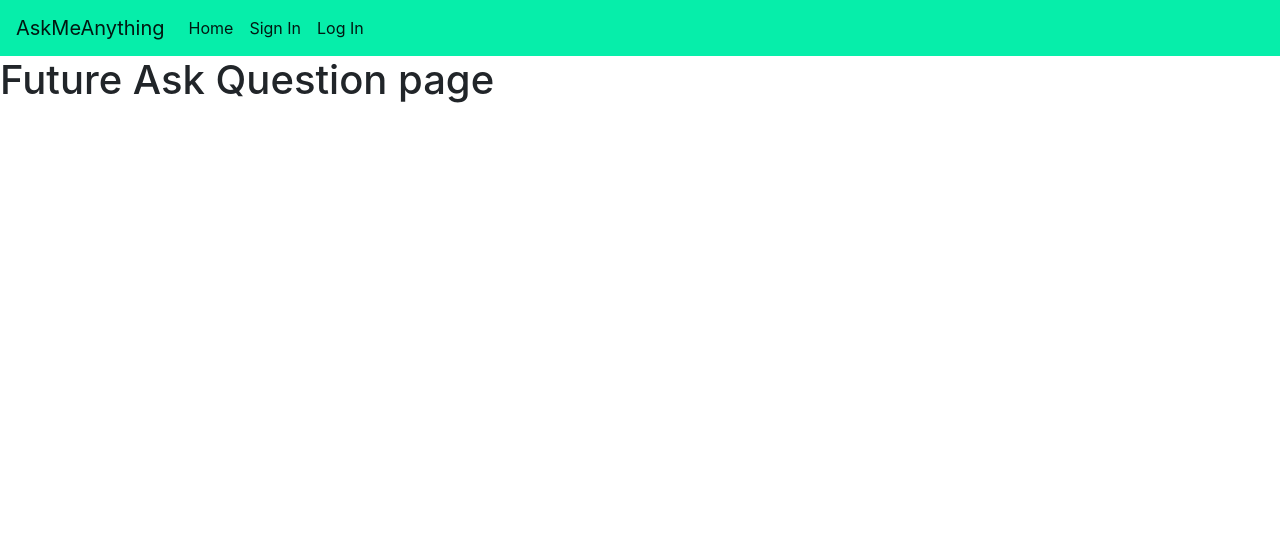
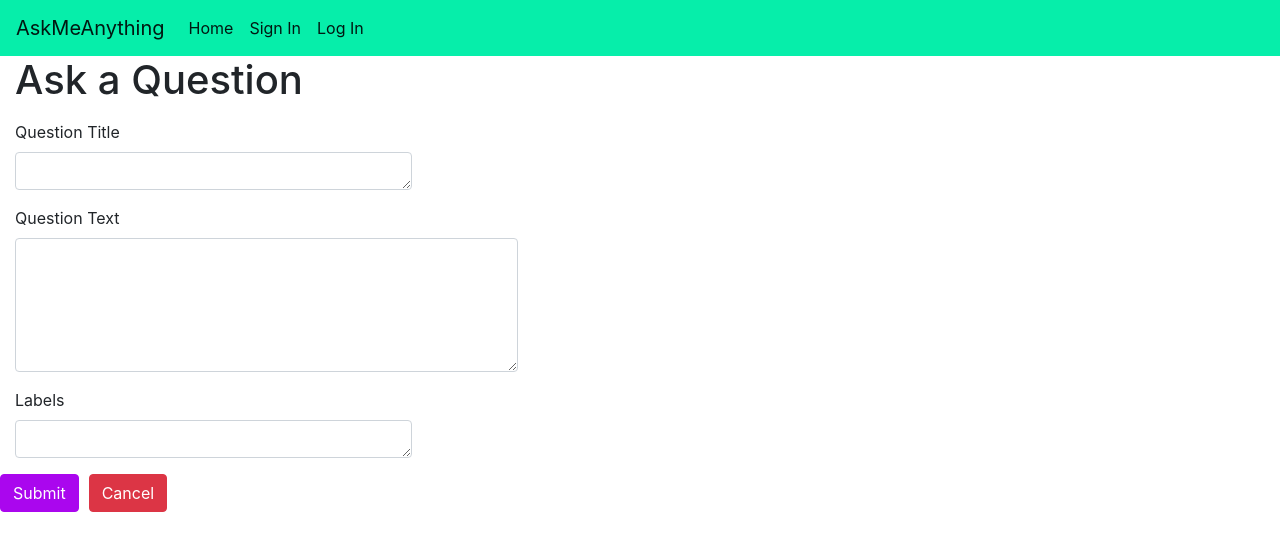
Before and after one commit to ThomasDoukas/NTUA_SAAS, a React (Create React App) app in the folder frontend/: page /ask in a window 1280 px wide. Shown: the top 550 px of the page. Built offline with nearby package versions, Linux system fonts and the light colour scheme; the HTML template or start-up script is replaced by a standard one.

Commit message:
Ask (Done) and Browse, Answer (Almost done).

```diff
--- a/frontend/src/Components/AnswerQuestion.js
+++ b/frontend/src/Components/AnswerQuestion.js
@@ -1,12 +1,47 @@
 import React, { Component } from 'react';
-//import './AnswerQuestion.css';
+import { Link } from 'react-router-dom';
+import Question from './Question';
 
 class AnswerQuestion extends React.Component {
     render() {
         return (
-            <div>
-                <h1>Future Answer Question page</h1>
-            </div>
+            <form>
+                <div class='row-auto'>
+                    <div class="col-md-4 mb-3">
+                        <h1> {this.props.location.state.title} </h1>
+                    </div>
+                </div>
+                <div class='row-auto'>
+                    <div class="col-md-4 mb-3">
+                        <p1> {this.props.location.state.body} </p1>
+                    </div>
+                </div>
+                <div class='row-auto'>
+                    <div class="col-md-4 mb-3">
+                        <p1> Tags: {this.props.location.state.labels}</p1>
+                    </div>
+                </div>
+                <div class="col-md-5">
+                    <div class="form-group">
+                        <label for="exampleFormControlTextarea1">Other answers</label>
+                        <textarea class="form-control" id="exampleFormControlTextarea1" rows="5" name='others'></textarea>
+                    </div>
+                </div>
+                <div class="col-md-5">
+                    <div class="form-group">
+                        <label for="exampleFormControlTextarea1">My Answer</label>
+                        <textarea class="form-control" id="exampleFormControlTextarea1" rows="5" name='body'></textarea>
+                    </div>
+                </div>
+                <div class="form-row">
+                    <div class="col-auto">
+                        <button class="btn btn-primary" style={{backgroundColor: "#AA06EE", borderColor: "#AA06EE"}}type="submit"> Submit Answer </button>
+                    </div>
+                    <div class="col-auto">
+                        <a class="btn btn-danger" exact href="/browse" role="button"> Nevermind </a>
+                    </div>
+                </div>
+            </form>
         )
     }
 }
--- a/frontend/src/Components/AskQuestion.js
+++ b/frontend/src/Components/AskQuestion.js
@@ -1,13 +1,73 @@
+import { getDefaultNormalizer } from '@testing-library/dom';
 import React, { Component } from 'react';
 //import './AskQuestion.css';
 import { Jumbotron, Col, Image, Container, Row } from 'react-bootstrap';
 
 class AskQuestion extends React.Component {
+
+    state = {
+        title: undefined,
+        body: undefined,
+        labels: undefined
+    }
+
+    submitFunc = async (e) => {
+        if (e) e.preventDefault();
+        const title = e.target.elements.title.value;
+        const body = e.target.elements.body.value;
+        const labels = e.target.elements.labels.value;
+        const api_call = await fetch('http://localhost:3000/saas/architecture/questions/',
+                {
+                    method: 'POST',
+                    headers: {
+                        "Content-Type": "application/json"
+                    },
+                    body: JSON.stringify({
+                        title: title,
+                        body: body,
+                        createdBy: 'tom.doukas7@gmail.com',
+                        labels: [{labelTitle: "programming"}]
+                    })
+                });
+                if (api_call.ok) {
+                    const data = await api_call.json();
+                    console.log(data);
+                }
+            }
+
     render() {
         return (
-            <div>
-                <h1>Future Ask Question page</h1>
+            <form onSubmit={this.submitFunc}>
+            <div class="col-md-4 mb-3">
+            <h1>Ask a Question</h1>
             </div>
+            <div class="col-md-4 mb-3">
+            <div class="form-group">
+                <label for="exampleFormControlTextarea1">Question Title</label>
+                <textarea class="form-control" id="exampleFormControlTextarea1" rows="1" name='title'></textarea>
+            </div>
+            </div>
+            <div class="col-md-5">
+            <div class="form-group">
+                <label for="exampleFormControlTextarea1">Question Text</label>
+                <textarea class="form-control" id="exampleFormControlTextarea1" rows="5" name='body'></textarea>
+            </div>
+            </div>
+            <div class="col-md-4 mb-3">
+            <div class="form-group">
+                <label for="exampleFormControlTextarea1">Labels</label>
+                <textarea class="form-control" id="exampleFormControlTextarea1" rows="1" name='labels'></textarea>
+            </div>
+            </div>
+            <div class="form-row">
+            <div class="col-auto">
+            <button class="btn btn-primary" style={{backgroundColor: "#AA06EE", borderColor: "#AA06EE"}}type="submit">Submit</button>
+            </div>
+            <div class="col-auto">
+            <a class="btn btn-danger" exact href="/" role="button">Cancel</a>
+            </div>
+            </div>
+            </form>
         )
     }
 }
--- a/frontend/src/Components/Home.js
+++ b/frontend/src/Components/Home.js
@@ -26,14 +26,14 @@ class Home extends React.Component {
                     <div class="card-body">
                         <h5 class="card-title">AskMe</h5>
                         <p class="card-text">Ask the world a new question! </p>
-                        <a href="/byperiod" class="btn btn-primary" style={{backgroundColor: "#AA06EE", borderColor: "#AA06EE"}}>Go!</a>
+                        <a href="/ask" class="btn btn-primary" style={{backgroundColor: "#AA06EE", borderColor: "#AA06EE"}}>Go!</a>
                     </div>
                     </div>
                     <div class="card" style={{width: "18rem"}}>
                     <div class="card-body">
                         <h5 class="card-title">Answer a Question</h5>
                         <p class="card-text">Show the world what you know! </p>
-                        <a href="/byperiod" class="btn btn-primary" style={{backgroundColor: "#AA06EE", borderColor: "#AA06EE"}}>Go!</a>
+                        <a href="/browse" class="btn btn-primary" style={{backgroundColor: "#AA06EE", borderColor: "#AA06EE"}}>Go!</a>
                     </div>
                     </div>
                 </div>
--- /dev/null
+++ b/frontend/src/Components/Question.js
@@ -0,0 +1,42 @@
+import React from 'react';
+import { Link } from 'react-router-dom';
+import AnswerQuestion from './AnswerQuestion';
+import {Redirect} from 'react-router-dom';
+
+class Question extends React.Component {
+
+    handleClick = () => {
+        return(
+        <Redirect
+            to={{
+            pathname: "/answer",
+            state: {title: this.props.title,
+                    body: this.props.body,
+                    labels: this.props.labels}
+            }}
+        />)
+    }
+
+    render() {
+        return (
+            <div class='card' style={{backgroundColor: "##E0BCEF", borderColor: "##E0BCEF", width: "25rem"}}>
+                <div class="card-body">
+                <h2 class="card-title"> {this.props.title} </h2>
+                <p class="card-text"> {this.props.body} </p>
+                <p class="card-text"> Tags: {this.props.labels} </p>
+                <Link class="btn btn-primary" style={{backgroundColor: "#AA06EE", borderColor: "#AA06EE"}}
+                to={{
+                pathname: "/answer",
+                state: {title: this.props.title,
+                        body: this.props.body,
+                        labels: this.props.labels}
+                }}>
+                Answer
+                </Link>
+                </div>
+            </div>
+        )
+    }
+}
+
+export default Question;
```
Also changed, not shown: frontend/src/Components/BrowseQuestions.js (added, +30 -0 lines).
